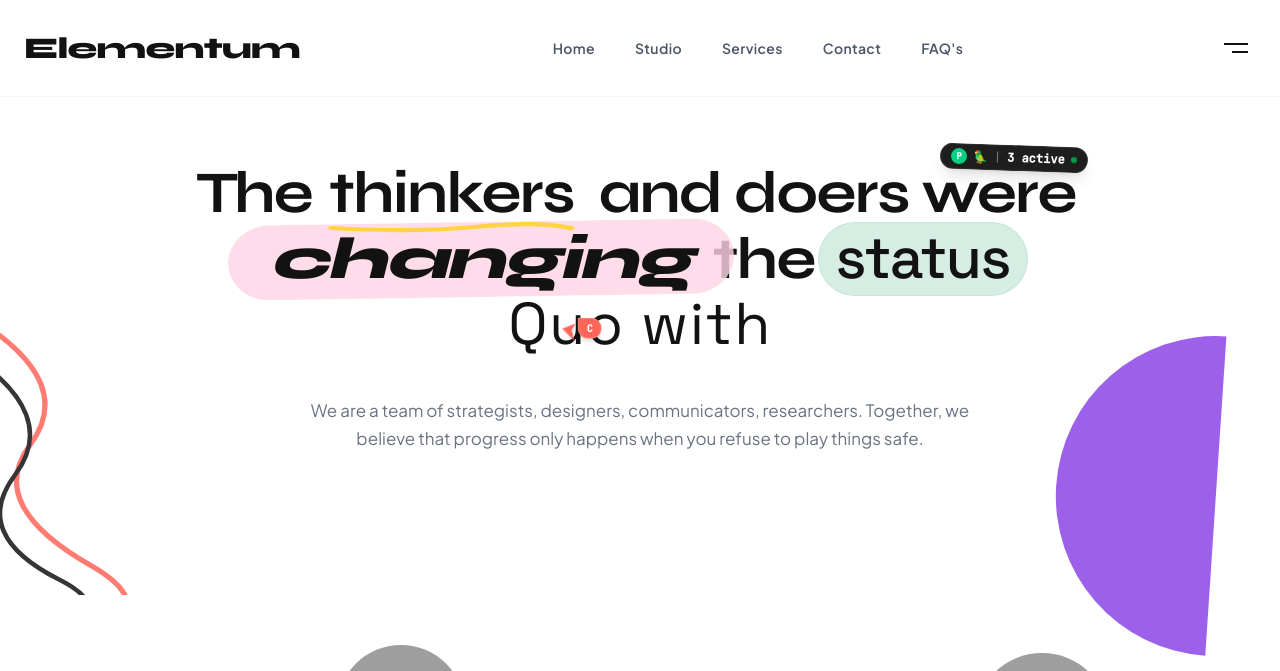
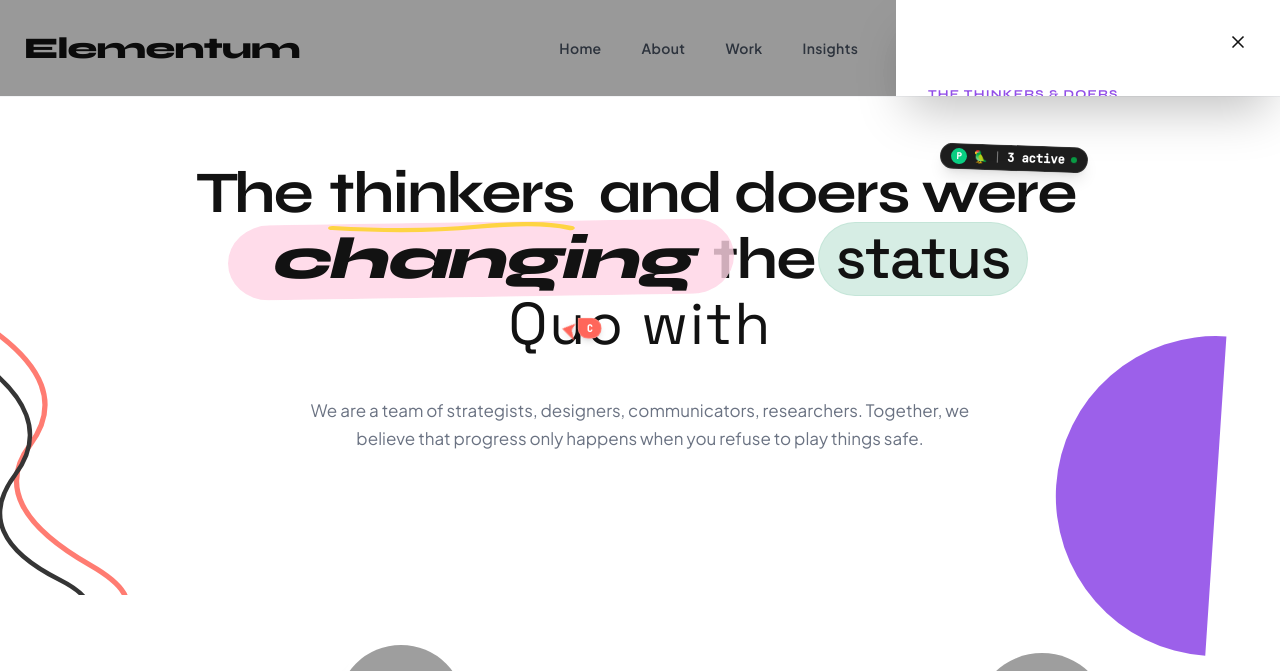
Before and after one commit to morddy-tech/Elementum_Assignment, a React (Vite) app: page / in a window 1280 px wide. Both pictures are taken after a click on the button 1235 px from the left and 48 px from the top of the page. Shown: the top 671 px of the page. Built offline with nearby package versions, Linux system fonts and the light colour scheme; grey boxes are pictures that could not be loaded.

Commit message:
Update Header.tsx

```diff
--- a/src/components/Header.tsx
+++ b/src/components/Header.tsx
@@ -1,10 +1,19 @@
 import { useState } from "react";
 import { motion, AnimatePresence } from "motion/react";
 import { Menu, X } from "lucide-react";
-import { NAVIGATION_LINKS } from "../data";
+
+// Sample navigation data - add this if not in your data file
+const NAVIGATION_LINKS = [
+  { name: "Home", href: "#home" },
+  { name: "About", href: "#about" },
+  { name: "Work", href: "#work" },
+  { name: "Insights", href: "#insights" },
+  { name: "Contact", href: "#contact" },
+];
 
 export default function Header() {
   const [isOpen, setIsOpen] = useState(false);
+  const [isDetailsOpen, setIsDetailsOpen] = useState(false);
 
   return (
     <header className="sticky top-0 z-50 bg-white/80 backdrop-blur-md border-b border-gray-100 transition-all duration-300">
@@ -34,20 +43,21 @@ export default function Header() {
               className="font-sans text-sm font-semibold tracking-wide text-gray-600 hover:text-brand-purple transition-colors relative group py-2"
             >
               {link.name}
-              {/* Animated underline */}
               <span className="absolute bottom-0 left-0 w-0 h-0.5 bg-brand-purple transition-all duration-300 group-hover:w-full" />
             </motion.a>
           ))}
         </nav>
 
-        {/* Desktop Hamburger / Action Details */}
+        {/* Desktop Team Info Button */}
         <div className="hidden md:flex items-center">
           <motion.button
             id="nav-menu-btn-desktop"
             initial={{ opacity: 0, x: 15 }}
             animate={{ opacity: 1, x: 0 }}
             transition={{ duration: 0.5 }}
+            onClick={() => setIsDetailsOpen(!isDetailsOpen)}
             className="p-2 text-brand-dark hover:text-brand-purple hover:bg-gray-50 rounded-full transition-all flex flex-col justify-center items-end gap-1.5 w-10 h-10 group"
+            aria-label="Team information"
           >
             <span className="w-6 h-0.5 bg-current transition-all duration-300 group-hover:w-5" />
             <span className="w-4 h-0.5 bg-current transition-all duration-300 group-hover:w-6" />
@@ -62,12 +72,86 @@ export default function Header() {
             className="p-2 text-brand-dark hover:text-brand-purple focus:outline-none z-50 rounded-full hover:bg-gray-100 transition-colors"
             aria-label="Toggle Menu"
           >
-            {isOpen ? <X className="w-6 h-6 animate-scale-in" /> : <Menu className="w-6 h-6 animate-scale-in" />}
+            {isOpen ? <X className="w-6 h-6" /> : <Menu className="w-6 h-6" />}
           </button>
         </div>
       </div>
 
-      {/* Mobile Drawer Overlay & Content */}
+      {/* Desktop Team Details Drawer */}
+      <AnimatePresence>
+        {isDetailsOpen && (
+          <>
+            <motion.div
+              id="desktop-details-backdrop"
+              initial={{ opacity: 0 }}
+              animate={{ opacity: 0.4 }}
+              exit={{ opacity: 0 }}
+              onClick={() => setIsDetailsOpen(false)}
+              className="fixed inset-0 bg-black z-40 hidden md:block"
+            />
+            <motion.div
+              id="desktop-details-content"
+              initial={{ x: "100%" }}
+              animate={{ x: 0 }}
+              exit={{ x: "100%" }}
+              transition={{ type: "spring", damping: 25, stiffness: 200 }}
+              className="fixed right-0 top-0 bottom-0 w-96 bg-white shadow-2xl z-40 p-8 flex flex-col hidden md:flex overflow-y-auto"
+            >
+              <button
+                onClick={() => setIsDetailsOpen(false)}
+                className="absolute top-6 right-6 p-2 hover:bg-gray-100 rounded-full transition-colors"
+                aria-label="Close"
+              >
+                <X className="w-5 h-5" />
+              </button>
+
+              <div className="mt-12 flex flex-col gap-8">
+                <div>
+                  <span className="font-heading text-xs uppercase tracking-widest text-brand-purple font-bold">
+                    The Thinkers & Doers
+                  </span>
+                  <p className="font-sans text-lg font-semibold text-brand-dark mt-3 leading-relaxed">
+                    The Thinkers and Doers were challenging the status quo with bold ideas and fearless execution.
+                  </p>
+                </div>
+
+                <div>
+                  <h4 className="font-sans text-sm font-bold text-gray-400 uppercase tracking-wider mb-4">
+                    Join the thinkers & doers
+                  </h4>
+                  <p className="font-sans text-gray-600 leading-relaxed">
+                    We are a team of strategists, designers, communicators, researchers.
+                    Together, we believe that progress only happens when you refuse to play things safe.
+                  </p>
+                </div>
+
+                <div>
+                  <h4 className="font-sans text-sm font-bold text-gray-400 uppercase tracking-wider mb-4">
+                    Meet the team
+                  </h4>
+                  <div className="space-y-3">
+                    <p className="font-sans text-brand-dark font-semibold">Alav</p>
+                    <p className="font-sans text-brand-dark font-semibold">Ranimin</p>
+                    <p className="font-sans text-brand-dark font-semibold">Cynthia</p>
+                  </div>
+                </div>
+
+                <div className="border-t border-gray-100 pt-6 mt-auto">
+                  <a
+                    href="mailto:info@elementum.com"
+                    className="font-sans text-sm font-semibold text-brand-purple hover:text-brand-dark transition-colors inline-flex items-center gap-2"
+                  >
+                    info@elementum.com
+                    <span aria-hidden="true">→</span>
+                  </a>
+                </div>
+              </div>
+            </motion.div>
+          </>
+        )}
+      </AnimatePresence>
+
+      {/* Mobile Drawer Overlay & Content - FIXED VERSION */}
       <AnimatePresence>
         {isOpen && (
           <>
@@ -81,18 +165,20 @@ export default function Header() {
               className="fixed inset-0 bg-black z-40 md:hidden"
             />
 
-            {/* Slide-out Drawer */}
+            {/* Slide-out Drawer - Now with proper navigation visibility */}
             <motion.div
               id="mobile-drawer-content"
               initial={{ x: "100%" }}
               animate={{ x: 0 }}
               exit={{ x: "100%" }}
               transition={{ type: "spring", damping: 25, stiffness: 200 }}
-              className="fixed right-0 top-0 bottom-0 w-4/5 max-w-sm bg-white shadow-2xl z-40 p-8 flex flex-col justify-between md:hidden"
+              className="fixed right-0 top-0 bottom-0 w-4/5 max-w-sm bg-white shadow-2xl z-40 p-8 flex flex-col md:hidden overflow-y-auto"
             >
-              <div className="mt-16 flex flex-col gap-6">
-                <span className="font-heading text-xs uppercase tracking-widest text-brand-purple font-bold">
-                  Navigation
+              {/* Navigation Section - Now clearly visible */}
+              <div className="flex flex-col gap-8">
+                <div>
+                  <span className="font-heading text-xs uppercase tracking-widest text-brand-purple font-bold mb-4 block">
+                    NAVIGATION
                   </span>
                   <div className="flex flex-col gap-4">
                     {NAVIGATION_LINKS.map((link, idx) => (
@@ -104,7 +190,7 @@ export default function Header() {
                         initial={{ opacity: 0, x: 20 }}
                         animate={{ opacity: 1, x: 0 }}
                         transition={{ delay: idx * 0.05 }}
-                      className="font-display text-2xl font-bold text-brand-dark hover:text-brand-purple transition-colors"
+                        className="font-display text-2xl font-bold text-brand-dark hover:text-brand-purple transition-colors py-2 border-b border-gray-100"
                       >
                         {link.name}
                       </motion.a>
@@ -112,17 +198,42 @@ export default function Header() {
                   </div>
                 </div>
 
-              {/* Decorative Drawer Footer */}
-              <div className="border-t border-gray-100 pt-6 flex flex-col gap-3">
-                <p className="font-sans text-xs text-gray-500">
+                {/* Team Info Section */}
+                <div className="mt-4">
+                  <span className="font-heading text-xs uppercase tracking-widest text-brand-purple font-bold mb-4 block">
+                    The Thinkers & Doers
+                  </span>
+                  <p className="font-sans text-gray-700 leading-relaxed mb-4">
+                    The Thinkers and Doers were challenging the status quo with bold ideas and fearless execution.
+                  </p>
+
+                  <div className="bg-gray-50 p-4 rounded-lg mt-4">
+                    <p className="font-sans text-sm font-semibold text-brand-dark mb-3">
                       Join the thinkers & doers.
                     </p>
+                    <p className="font-sans text-sm text-gray-600 leading-relaxed mb-4">
+                      We are a team of strategists, designers, communicators, researchers. Together, we believe that progress only happens when you refuse to play things safe.
+                    </p>
+                    <div className="flex gap-3 text-sm font-medium text-brand-purple">
+                      <span>Alav</span>
+                      <span>•</span>
+                      <span>Ranimin</span>
+                      <span>•</span>
+                      <span>Cynthia</span>
+                    </div>
+                  </div>
+                </div>
+
+                {/* Footer */}
+                <div className="border-t border-gray-100 pt-6 mt-auto">
                   <a
                     href="mailto:info@elementum.com"
-                  className="font-sans text-sm font-semibold text-brand-dark hover:text-brand-purple transition-colors"
+                    className="font-sans text-sm font-semibold text-brand-dark hover:text-brand-purple transition-colors inline-flex items-center gap-2"
                   >
                     info@elementum.com
+                    <span>→</span>
                   </a>
+                </div>
               </div>
             </motion.div>
           </>
```
Lines whose indentation alone changed are shown as unchanged.
